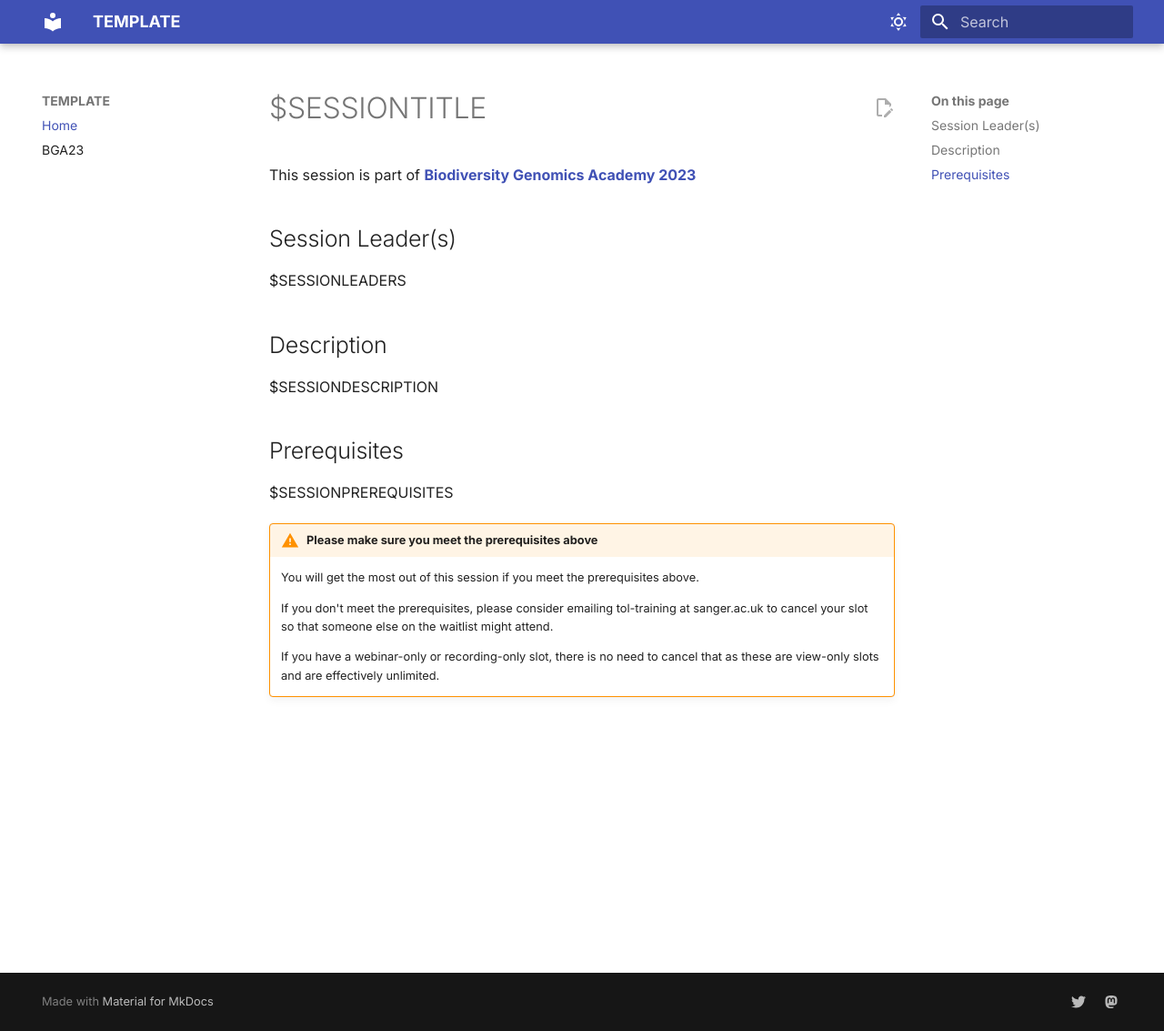
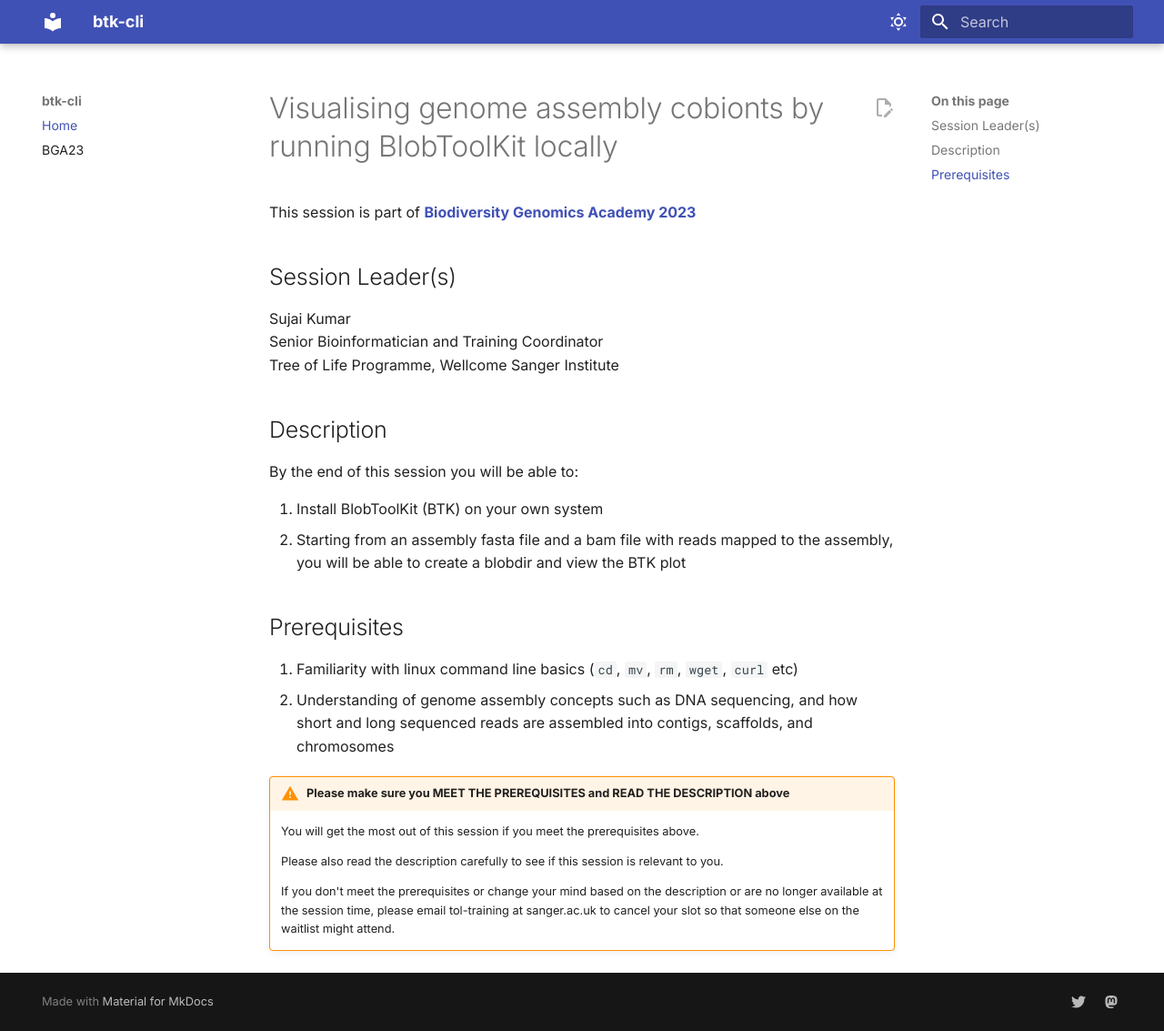
Before and after one commit to BGAcademy23/btk-cli, an MkDocs documentation site: the page built from docs/README.md, in a window 1280 px wide and 1133 px high. Shown: the whole window at 91% size. Built offline with MkDocs 1.6.1 and Material for MkDocs 9.7.7, drawn with Linux system fonts in a browser that asks for light colours.

Commit message:
update from form

```diff
--- a/docs/README.md
+++ b/docs/README.md
@@ -1,23 +1,29 @@
-# $SESSIONTITLE
+# Visualising genome assembly cobionts by running BlobToolKit locally
 
 This session is part of [**Biodiversity Genomics Academy 2023**](https://BGA23.org)
 
 ## Session Leader(s)
 
-$SESSIONLEADERS
+Sujai Kumar
+Senior Bioinformatician and Training Coordinator
+Tree of Life Programme, Wellcome Sanger Institute
 
 ## Description
 
-$SESSIONDESCRIPTION
+By the end of this session you will be able to:
+
+1. Install BlobToolKit (BTK) on your own system
+2. Starting from an assembly fasta file and a bam file with reads mapped to the assembly, you will be able to create a blobdir and view the BTK plot
 
 ## Prerequisites
 
-$SESSIONPREREQUISITES
+1. Familiarity with linux command line basics (`cd`, `mv`, `rm`, `wget`, `curl` etc)
+2. Understanding of genome assembly concepts such as DNA sequencing, and how short and long sequenced reads are assembled into contigs, scaffolds, and chromosomes
 
-!!! warning "Please make sure you meet the prerequisites above"
+!!! warning "Please make sure you MEET THE PREREQUISITES and READ THE DESCRIPTION above"
 
     You will get the most out of this session if you meet the prerequisites above.
 
-    If you don't meet the prerequisites, please consider emailing tol-training at sanger.ac.uk to cancel your slot so that someone else on the waitlist might attend.
+    Please also read the description carefully to see if this session is relevant to you.
 
-    If you have a webinar-only or recording-only slot, there is no need to cancel that as these are view-only slots and are effectively unlimited.
+    If you don't meet the prerequisites or change your mind based on the description or are no longer available at the session time, please email tol-training at sanger.ac.uk to cancel your slot so that someone else on the waitlist might attend.
--- a/mkdocs.yml
+++ b/mkdocs.yml
@@ -1,5 +1,5 @@
-site_name: TEMPLATE
-edit_uri: https://github.com/bgacademy23/TEMPLATE/blob/main/docs
+site_name: btk-cli
+edit_uri: https://github.com/bgacademy23/btk-cli/blob/main/docs
 
 nav:
     - Home: README.md
```
Also changed, not shown: README.md (+13 -7 lines).
